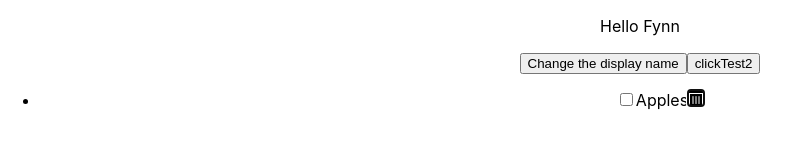
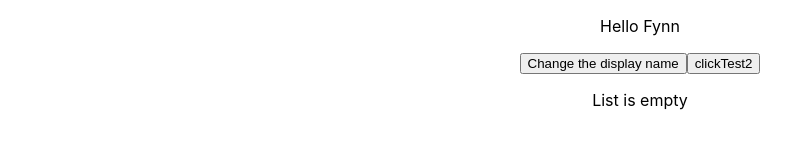
Before and after one commit to FynnHR28/react-tut, a React (Create React App) app: page / in a window 1280 px wide. Both pictures are taken after a click on the button 696 px from the left and 98 px from the top of the page. Shown: the top 160 px of the page, without its empty margins (0-800 px from the left). Built offline with nearby package versions, Linux system fonts and the light colour scheme.

Commit message:
Added logic to handle deleting list items

```diff
--- a/src/Content.js
+++ b/src/Content.js
@@ -24,6 +24,16 @@ const Content = () => {
       console.log(`${name} clicked`);
   }
 
+  const handleCheck = (id) => {
+    const listItems = items.map((item) => item.id === id ? { ...item,
+       checked: !item.checked} : item);
+    setItems(listItems)
+  }
+  const handleDelete = (id) => {
+    const listItems = items.filter((item) => item.id !== id);
+    setItems(listItems);
+  }
+
 
   return (
     <main>
@@ -32,18 +42,31 @@ const Content = () => {
       <button onClick={changeName}>Change the display name</button>
       {/* with params funcs you need an anonymous one or this will be called immediately */}
       <button onClick={() => handleClick2(name)}>clickTest2</button>
-      <ul>
+      {items.length ? (
+        <ul>
         {items.map((item) => (
           <li className='item' key={item.id}>
-            <input type="checkbox" checked={item.checked}/>
+            <input
+            type="checkbox"
+            onChange={() => (
+              handleCheck(item.id)
+            )}
+            checked={item.checked}/>
             <label>{item.item}</label>
             {/* like adding a component! */}
             <FaTrashAlt
+            onClick={() => handleDelete(item.id)}
             role='button'
             tabIndex="0"/>
           </li>
         ))}
       </ul>
+
+      ) : (
+
+        <p>List is empty</p>
+      )}
+
     </main>
   )
 }
```
